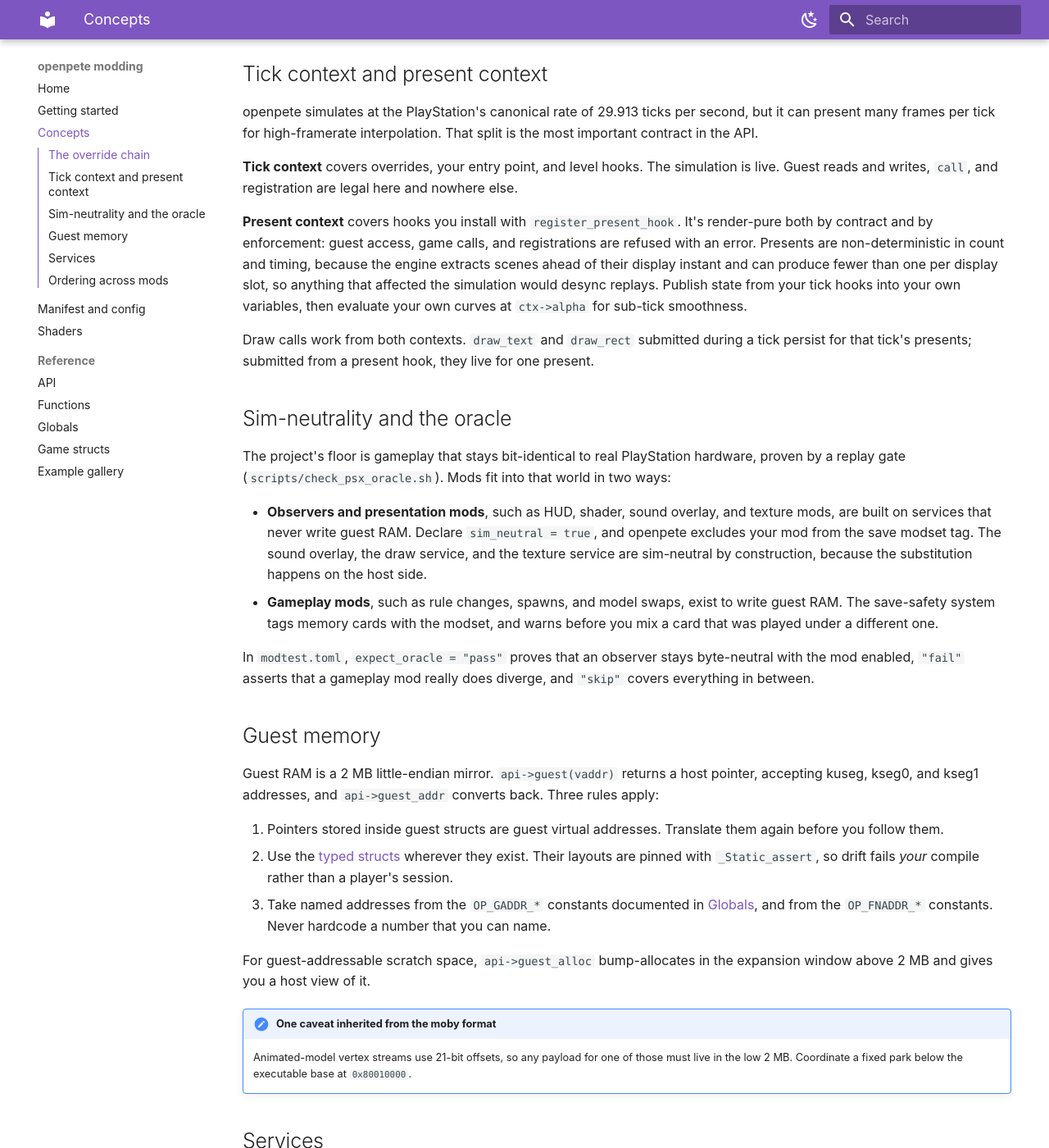
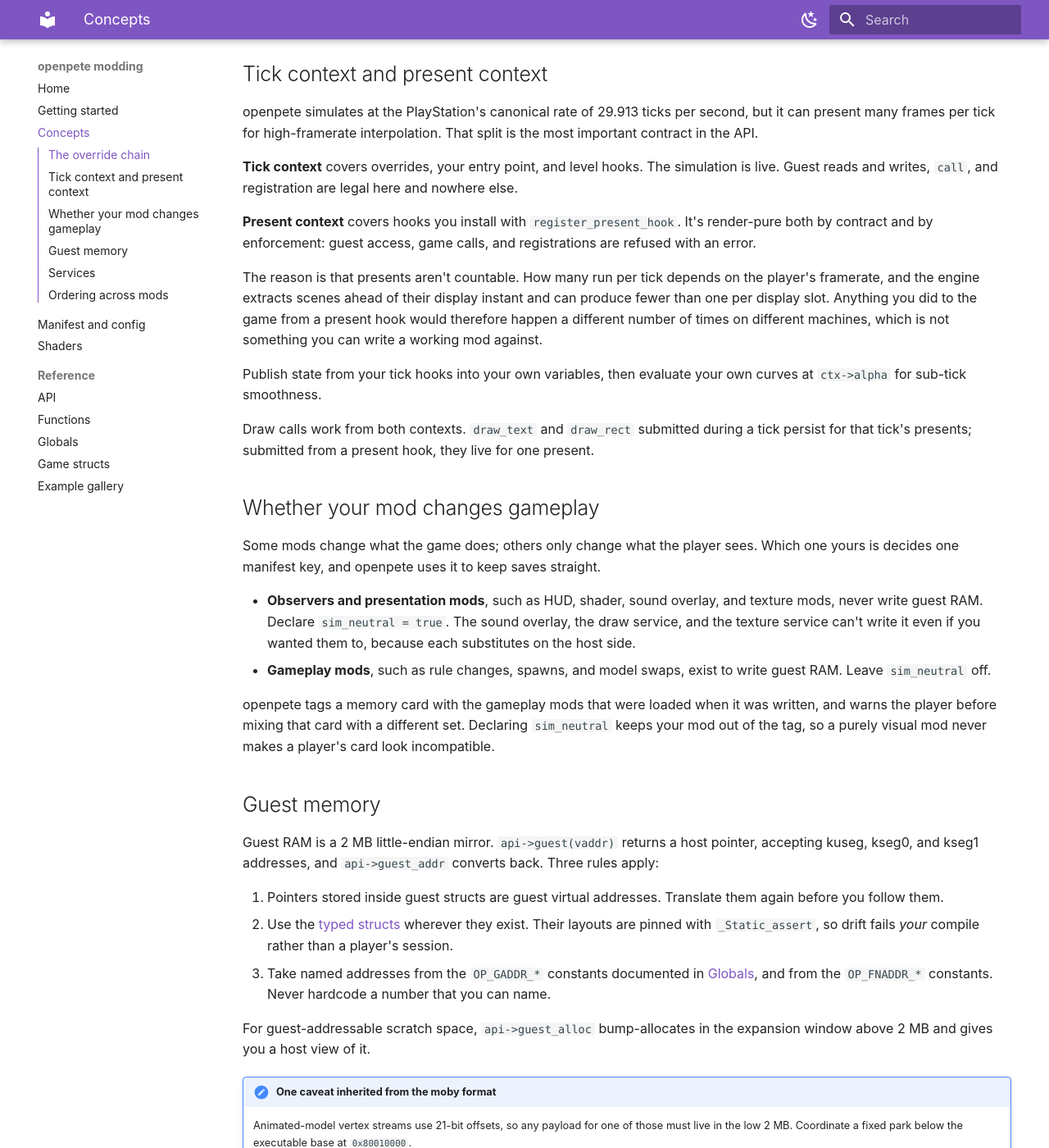
Before and after one commit to 907470/openpete, an MkDocs documentation site: the page built from docs/modding/pages/concepts.md, in a window 1280 px wide and 1400 px high, scrolled down 560 px. Shown: the whole window at 82% size. Built offline with MkDocs 1.6.1 and Material for MkDocs 9.7.7, drawn with Linux system fonts in a browser that asks for light colours; some of the changed text lies outside the part shown.

Commit message:
docs: cut openpete's internal fidelity standard out of the mod guides
The guides explained mods in terms of the port's own north star: the PSX
oracle gate, bit-identical hardware state, byte-neutral observers,
divergence, desynced replays. None of that is a mod author's problem.
They can't run the oracle, the golden isn't shipped, and the vocabulary
made a simple rule sound like a compliance regime.

One split actually constrains a mod: sim work happens in tick context,
never in a present hook. Give that its own reason a mod author can act
on. Presents aren't countable, since how many run per tick depends on
the player's framerate, so work done in one happens a different number
of times on different machines.

Keep sim_neutral, which is a real manifest key, but explain it by what
it does for players: openpete tags a memory card with the gameplay mods
that wrote it and warns before mixing sets, and declaring the key keeps
a purely visual mod out of that tag. Rename the services table's
"Sim-neutral?" column to "Writes guest RAM?", which is the question the
reader is actually asking, and drop expect_oracle from the documented
[test] schema.

```diff
--- a/docs/modding/pages/concepts.md
+++ b/docs/modding/pages/concepts.md
@@ -39,38 +39,40 @@ are legal here and nowhere else.
 **Present context** covers hooks you install with
 `register_present_hook`. It's render-pure both by contract and by
 enforcement: guest access, game calls, and registrations are refused
-with an error. Presents are non-deterministic in count and timing,
-because the engine extracts scenes ahead of their display instant and
-can produce fewer than one per display slot, so anything that affected
-the simulation would desync replays. Publish state from your tick hooks
-into your own variables, then evaluate your own curves at `ctx->alpha`
-for sub-tick smoothness.
+with an error.
+
+The reason is that presents aren't countable. How many run per tick
+depends on the player's framerate, and the engine extracts scenes ahead
+of their display instant and can produce fewer than one per display
+slot. Anything you did to the game from a present hook would therefore
+happen a different number of times on different machines, which is not
+something you can write a working mod against.
+
+Publish state from your tick hooks into your own variables, then
+evaluate your own curves at `ctx->alpha` for sub-tick smoothness.
 
 Draw calls work from both contexts. `draw_text` and `draw_rect`
 submitted during a tick persist for that tick's presents; submitted from
 a present hook, they live for one present.
 
-## Sim-neutrality and the oracle
+## Whether your mod changes gameplay
 
-The project's floor is gameplay that stays bit-identical to real
-PlayStation hardware, proven by a replay gate
-(`scripts/check_psx_oracle.sh`). Mods fit into that world in two ways:
+Some mods change what the game does; others only change what the player
+sees. Which one yours is decides one manifest key, and openpete uses it
+to keep saves straight.
 
 - **Observers and presentation mods**, such as HUD, shader, sound
-  overlay, and texture mods, are built on services that never write
-  guest RAM. Declare `sim_neutral = true`, and openpete excludes your
-  mod from the save modset tag. The sound overlay, the draw service, and
-  the texture service are sim-neutral by construction, because the
-  substitution happens on the host side.
+  overlay, and texture mods, never write guest RAM. Declare
+  `sim_neutral = true`. The sound overlay, the draw service, and the
+  texture service can't write it even if you wanted them to, because
+  each substitutes on the host side.
 - **Gameplay mods**, such as rule changes, spawns, and model swaps,
-  exist to write guest RAM. The save-safety system tags memory cards
-  with the modset, and warns before you mix a card that was played under
-  a different one.
+  exist to write guest RAM. Leave `sim_neutral` off.
 
-In `modtest.toml`, `expect_oracle = "pass"` proves that an observer
-stays byte-neutral with the mod enabled, `"fail"` asserts that a
-gameplay mod really does diverge, and `"skip"` covers everything in
-between.
+openpete tags a memory card with the gameplay mods that were loaded when
+it was written, and warns the player before mixing that card with a
+different set. Declaring `sim_neutral` keeps your mod out of the tag, so
+a purely visual mod never makes a player's card look incompatible.
 
 ## Guest memory
 
@@ -97,18 +99,18 @@ in the expansion window above 2 MB and gives you a host view of it.
 
 ## Services
 
-| Goal | Service | Sim-neutral? |
+| Goal | Service | Writes guest RAM? |
 |---|---|---|
-| Draw HUD text or rectangles | `draw_text`, `draw_rect` | Yes |
-| Replace a game sound | `sfx_replace` | Yes for voice names, no for def-shaped names |
-| Play your own WAV file | `sfx_play` | Yes |
-| Put custom textures on your models | `assets/textures/own/<hexid>.png` | Yes |
-| Add post-process shaders | `shader_register` with `postfx_*` | Yes |
-| Re-shade some of what the engine draws | `[[material]]` rows, or `material_register` | Yes |
-| Add custom levels | `[[level]]` with `assets/levels/` | No |
-| Expose player settings | A `[[config]]` schema with `config_*` | Not applicable |
-| Show status lines | `ui_status` | Yes |
-| Add hotkeys | `[[binding]]` with `binding_down` | Divergent if read during ticks |
+| Draw HUD text or rectangles | `draw_text`, `draw_rect` | No |
+| Replace a game sound | `sfx_replace` | No for voice names, yes for def-shaped names |
+| Play your own WAV file | `sfx_play` | No |
+| Put custom textures on your models | `assets/textures/own/<hexid>.png` | No |
+| Add post-process shaders | `shader_register` with `postfx_*` | No |
+| Re-shade some of what the engine draws | `[[material]]` rows, or `material_register` | No |
+| Add custom levels | `[[level]]` with `assets/levels/` | Yes |
+| Expose player settings | A `[[config]]` schema with `config_*` | No |
+| Show status lines | `ui_status` | No |
+| Add hotkeys | `[[binding]]` with `binding_down` | Only if you act on the key in a tick hook |
 
 For the full contracts, see the [API reference](reference/api.md).
 
```
Also changed, not shown: docs/modding/pages/getting-started.md (+4 -5 lines), docs/modding/pages/index.md (+3 -5 lines), docs/modding/pages/manifest.md (+3 -6 lines), docs/modding/pages/shaders.md (+3 -3 lines).
